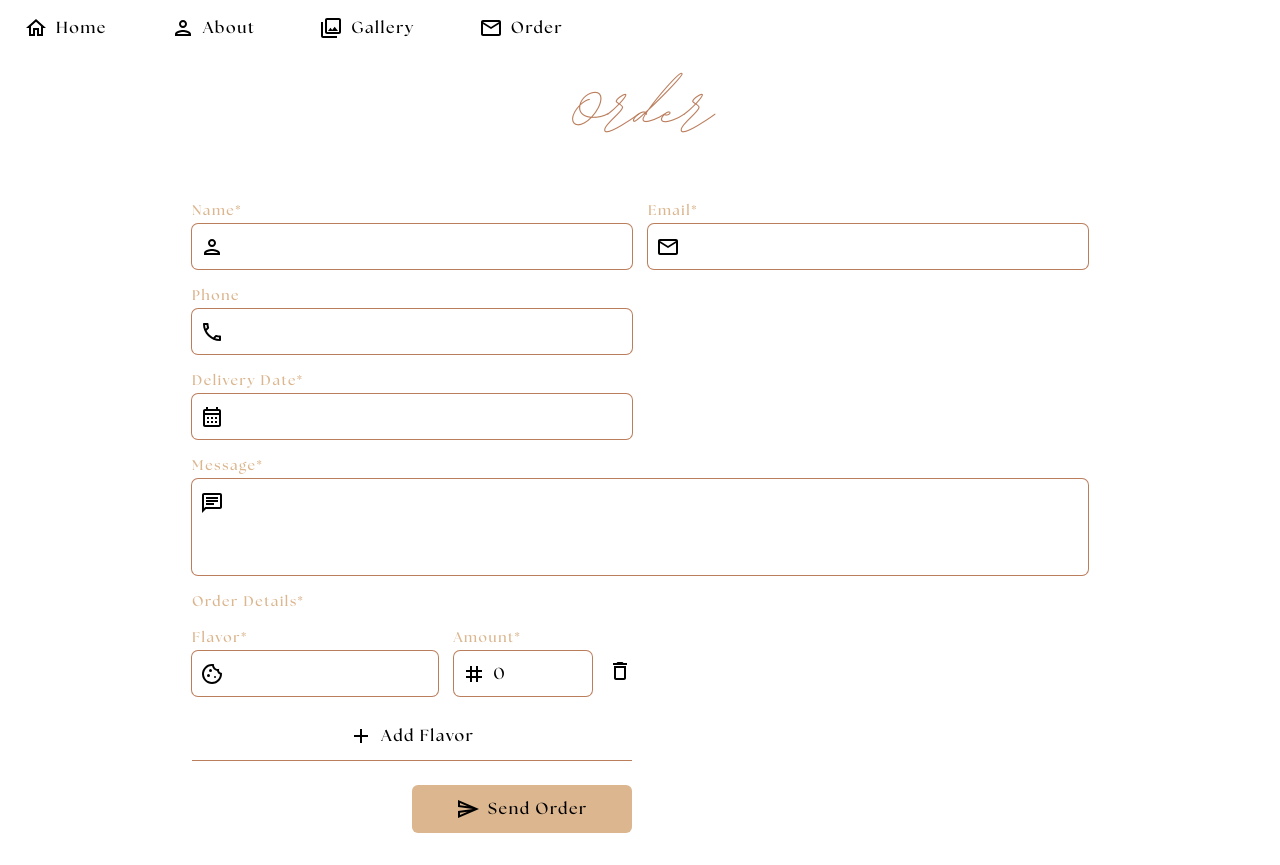
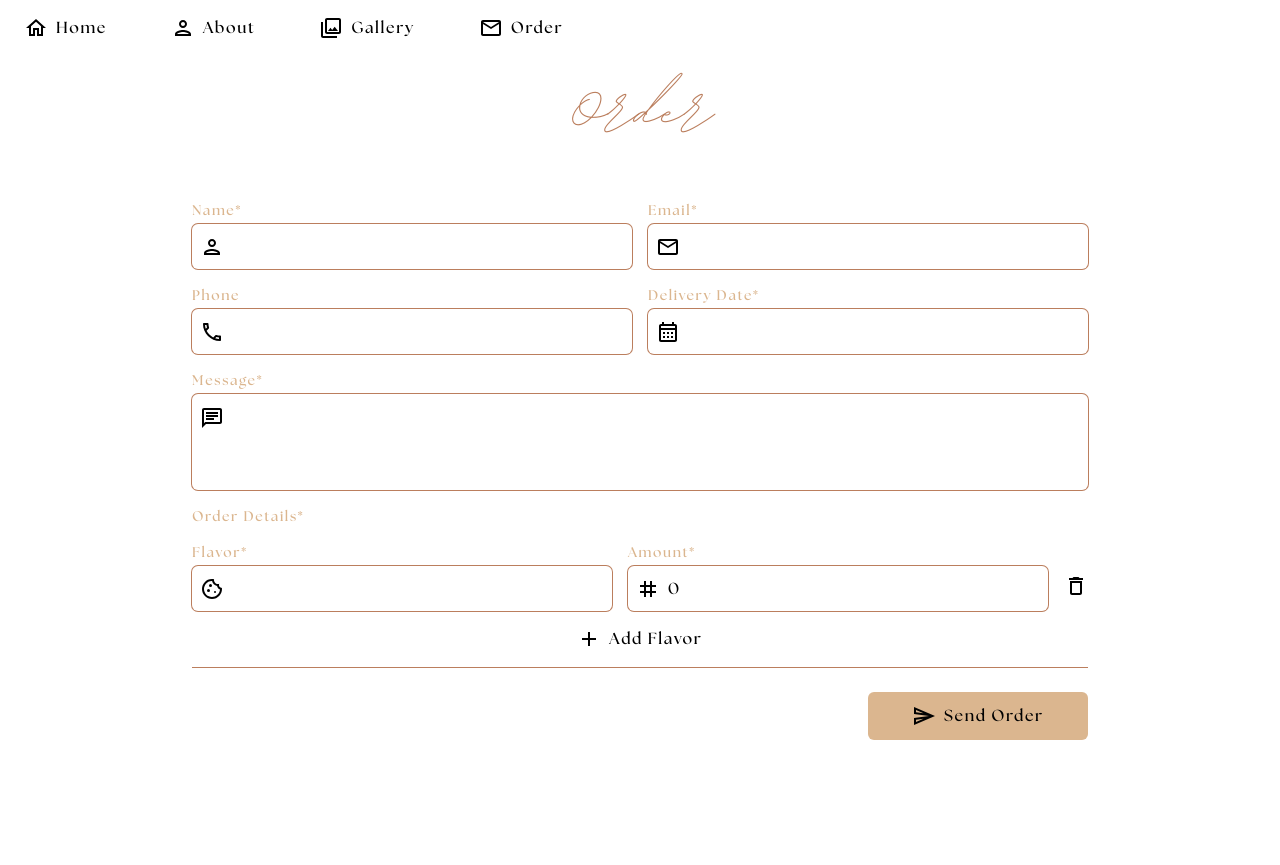
Before and after one commit to nickcoffey/cookiesxcoffey, a Next.js app: page /order in a window 1280 px wide. After the commit the page ends 800 px from the top, so only its background shows below. Built offline with nearby package versions, Linux system fonts and the light colour scheme.

Commit message:
fixed desktop config styles

```diff
--- a/pages/order.tsx
+++ b/pages/order.tsx
@@ -61,7 +61,7 @@ const schema = yup.object({
   cookieList: yup
     .array()
     .ensure()
-    .min(1, 'Cookie details are required to submit an order')
+    .min(1, 'Cookie details are required to submit an order.')
     .of(
       yup.object({
         flavor: yup
@@ -163,7 +163,6 @@ const Order: NextPage = () => {
             }
           }}
         />
-        <EmptyGridSpace />
         <Datepicker
           label='Delivery Date'
           Icon={CalendarMonthIcon}
@@ -181,7 +180,7 @@ const Order: NextPage = () => {
             required
           />
         </div>
-        <div className='grid gap-4 border-b border-darkprimary group'>
+        <div className='flex flex-col gap-4 border-b border-darkprimary group lg:col-span-2'>
           <h4 className='text-sm text-primary group-focus-within:text-darkprimary'>
             Order Details*
           </h4>
@@ -192,16 +191,19 @@ const Order: NextPage = () => {
           )}
           {cookieListWatch?.map((_, index) => (
             <div key={index} className='flex gap-4 items-start'>
+              <div className='w-full'>
                 <Input
                   label='Flavor'
                   Icon={CookieIcon}
                   errorMsg={
-                  errors.cookieList && errors.cookieList[index]?.flavor?.message
+                    errors.cookieList &&
+                    errors.cookieList[index]?.flavor?.message
                   }
-                inputProps={{ ...register(`cookieList.${index}.flavor`) }}
+                  inputProps={register(`cookieList.${index}.flavor`)}
                   required
                 />
-              <span className='w-1/3'>
+              </div>
+              <div className='w-1/2 lg:w-full'>
                 <Input
                   label='Amount'
                   Icon={TagIcon}
@@ -215,7 +217,7 @@ const Order: NextPage = () => {
                   }}
                   required
                 />
-              </span>
+              </div>
               <button
                 type='button'
                 onClick={() => removeFlavor(index)}
@@ -225,14 +227,16 @@ const Order: NextPage = () => {
               </button>
             </div>
           ))}
+          <div className='flex justify-center'>
             <button
               type='button'
               onClick={addFlavor}
-            className='flex items-center justify-center gap-2 w-full py-3 text-black transition duration-150 lg:hover:text-darkprimary'
+              className='flex items-center justify-center gap-2 pb-4 text-black transition duration-150 lg:hover:text-darkprimary'
             >
               <AddIcon />
               Add Flavor
             </button>
+          </div>
         </div>
         <EmptyGridSpace />
         <div className='lg:col-span-1 lg:flex lg:justify-end'>
```
Lines whose indentation alone changed are shown as unchanged.
